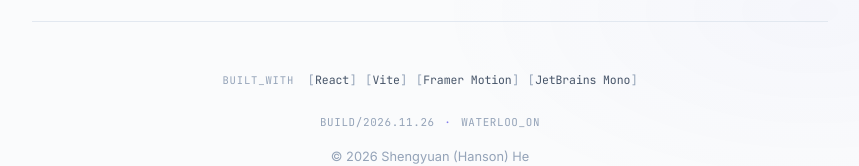
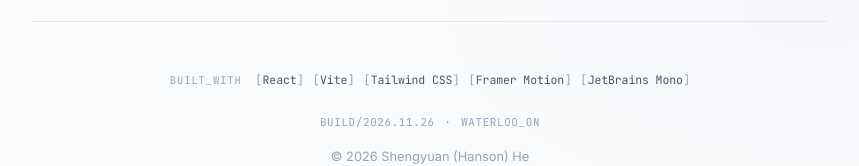
Before and after one commit to HansonHe-UW/HansonHe-UW.github.io, a React (Vite) app: page / in a window 1280 px wide. Shown: the part 5189-5355 px from the top of the page, without its empty margins (210-1069 px from the left). Built offline with nearby package versions, Linux system fonts and the light colour scheme.

Commit message:
Add Tailwind CSS to footer tech stack

```diff
--- a/src/components/Footer.jsx
+++ b/src/components/Footer.jsx
@@ -1,4 +1,4 @@
-const stack = ['React', 'Vite', 'Framer Motion', 'JetBrains Mono']
+const stack = ['React', 'Vite', 'Tailwind CSS', 'Framer Motion', 'JetBrains Mono']
 
 export default function Footer() {
     return (
```
